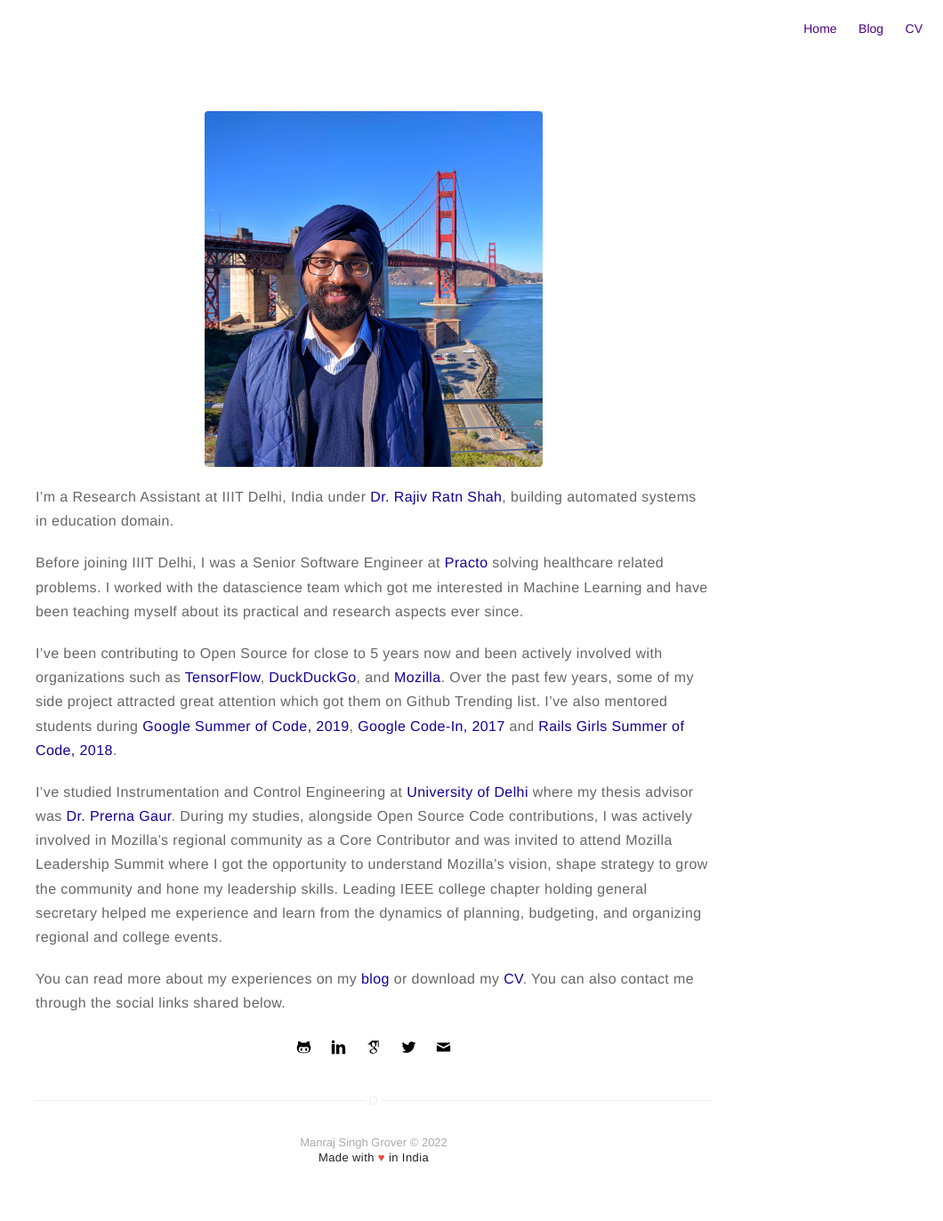
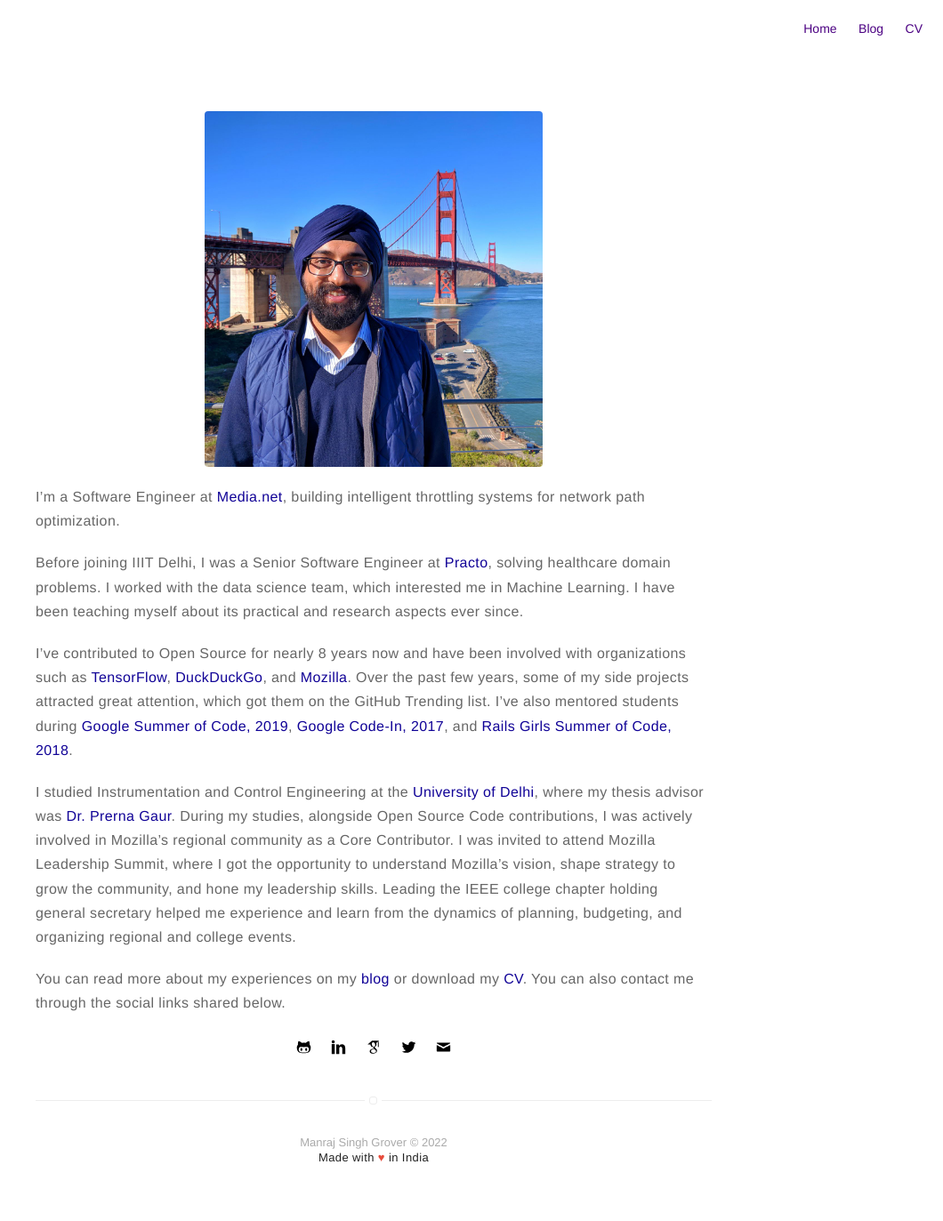
Before and after one commit to manrajgrover/manrajgrover.github.io, a Jekyll site: the page built from about.md, in a window 1280 px wide. Shown: the whole page at 89% size, without its empty margins (220-1280 px from the left). Built offline with Jekyll 4.4.1, drawn with Linux system fonts in a browser that asks for light colours.

Commit message:
[Life Update] Updated the main page with new job

```diff
--- a/about.md
+++ b/about.md
@@ -4,13 +4,13 @@
 ---
 ![{{ site.name }}]({% if site.full-picture %}{{ site.url }}/{{ site.full-picture }}{% else %}{{ site.url }}/{{ site.picture }}{% endif %})
 
-I'm a Research Assistant at IIIT Delhi, India under <a href="https://www.iiitd.ac.in/rajivratn" target="_blank" class="link">Dr. Rajiv Ratn Shah</a>, building automated systems in education domain.
+I'm a Software Engineer at <a href="https://media.net" target="_blank" class="link">Media.net</a>, building intelligent throttling systems for network path optimization.
 
-Before joining IIIT Delhi, I was a Senior Software Engineer at <a href="https://practo.com/" target="_blank" class="link">Practo</a> solving healthcare related problems. I worked with the datascience team which got me interested in Machine Learning and have been teaching myself about its practical and research aspects ever since.
+Before joining IIIT Delhi, I was a Senior Software Engineer at <a href="https://practo.com/" target="_blank" class="link">Practo</a>, solving healthcare domain problems. I worked with the data science team, which interested me in Machine Learning. I have been teaching myself about its practical and research aspects ever since.
 
-I've been contributing to Open Source for close to 5 years now and been actively involved with organizations such as <a href="https://github.com/tensorflow/tfjs" target="_blank" class="link">TensorFlow</a>, <a href="https://duckduckhack.com/u/manrajgrover/" target="_blank" class="link">DuckDuckGo</a>, and <a href="https://mozillians.org/en-US/u/manrajsingh/" target="_blank" class="link">Mozilla</a>. Over the past few years, some of my side project attracted great attention which got them on Github Trending list. I've also mentored students during <a href="https://summerofcode.withgoogle.com/archive/2019/projects/6561581775716352/" target="_blank" class="link">Google Summer of Code, 2019</a>, <a href="https://codein.withgoogle.com/archive/2017/" target="_blank" class="link">Google Code-In, 2017</a> and <a href="https://railsgirlssummerofcode.org/" target="_blank" class="link">Rails Girls Summer of Code, 2018</a>.
+I've contributed to Open Source for nearly 8 years now and have been involved with organizations such as <a href="https://github.com/tensorflow/tfjs" target="_blank" class="link">TensorFlow</a>, <a href="https://duckduckhack.com/u/manrajgrover/" target="_blank" class="link">DuckDuckGo</a>, and <a href="https://mozillians.org/en-US/u/manrajsingh/" target="_blank" class="link">Mozilla</a>. Over the past few years, some of my side projects attracted great attention, which got them on the GitHub Trending list. I've also mentored students during <a href="https://summerofcode.withgoogle.com/archive/2019/projects/6561581775716352/" target="_blank" class="link">Google Summer of Code, 2019</a>, <a href="https://codein.withgoogle.com/archive/2017/" target="_blank" class="link">Google Code-In, 2017</a>, and <a href="https://railsgirlssummerofcode.org/" target="_blank" class="link">Rails Girls Summer of Code, 2018</a>.
 
-I've studied Instrumentation and Control Engineering at <a href="http://www.nsit.ac.in/" target="_blank" class="link">University of Delhi</a> where my thesis advisor was <a href="http://www.nsit.ac.in/faculty/prg/" target="_blank" class="link">Dr. Prerna Gaur</a>. During my studies, alongside Open Source Code contributions, I was actively involved in Mozilla's regional community as a Core Contributor and was invited to attend Mozilla Leadership Summit where I got the opportunity to understand Mozilla's vision, shape strategy to grow the community and hone my leadership skills. Leading IEEE college chapter holding general secretary helped me experience and learn from the dynamics of planning, budgeting, and organizing regional and college events.
+I studied Instrumentation and Control Engineering at the <a href="http://www.nsit.ac.in/" target="_blank" class="link">University of Delhi</a>, where my thesis advisor was <a href="http://www.nsit.ac.in/faculty/prg/" target="_blank" class="link">Dr. Prerna Gaur</a>. During my studies, alongside Open Source Code contributions, I was actively involved in Mozilla's regional community as a Core Contributor. I was invited to attend Mozilla Leadership Summit, where I got the opportunity to understand Mozilla's vision, shape strategy to grow the community, and hone my leadership skills. Leading the IEEE college chapter holding general secretary helped me experience and learn from the dynamics of planning, budgeting, and organizing regional and college events.
 
 You can read more about my experiences on my <a href="{{ site.url }}/blog/" target="_blank" class="link">blog</a> or download my <a class="link" href="{{ site.url }}/{{ site.resume-url }}" target="_blank">CV</a>. You can also contact me through the social links shared below.
 
--- a/index.html
+++ b/index.html
@@ -4,7 +4,7 @@
 ---
 <section class="list">
     <p>
-        Hi there, I'm Manraj Singh! I'm a Research Assistant at IIIT Delhi, India under <a href="https://www.iiitd.ac.in/rajivratn" target="_blank" class="link">Dr. Rajiv Ratn Shah</a>, building automated systems in education domain. I graduated from University of Delhi in 2016 with a Bachelor's in Instrumentation and Control where my thesis advisor was <a href="http://www.nsit.ac.in/faculty/prg/" target="_blank" class="link">Dr. Prerna Gaur</a> and <a href="http://www.nsit.ac.in/faculty/ums/" target="_blank" class="link">Dr. Umang Soni</a>. Over the last few years, I've had the opportunity to work with amazing teams at <a href="http://midas.iiitd.edu.in/" target="_blank" class="link">MIDAS Lab</a>, <a href="https://github.com/tensorflow/tfjs" target="_blank" class="link">TensorFlow</a> and <a href="https://practo.com/" target="_blank" class="link">Practo</a>.
+        Hi there, I'm Manraj Singh! I'm a Software Engineer at <a href="https://media.net" target="_blank" class="link">Media.net</a>, building intelligent throttling systems for network path optimization. I graduated from the University of Delhi in 2016 with a Bachelor's in Instrumentation and Control, where my thesis advisor was <a href="http://www.nsit.ac.in/faculty/prg/" target="_blank" class="link">Dr. Prerna Gaur</a> and <a href="http://www.nsit.ac.in/faculty/ums/" target="_blank" class="link">Dr. Umang Soni</a>. Over the last few years, I've worked with amazing teams at <a href="http://midas.iiitd.edu.in/" target="_blank" class="link">MIDAS Lab</a>, <a href="https://github.com/tensorflow/tfjs" target="_blank" class="link">TensorFlow</a>, and <a href="https://practo.com/" target="_blank" class="link">Practo</a>.
     </p>
 </section>
 
```
Also changed, not shown: _data/opensource.yml (+4 -4 lines).
